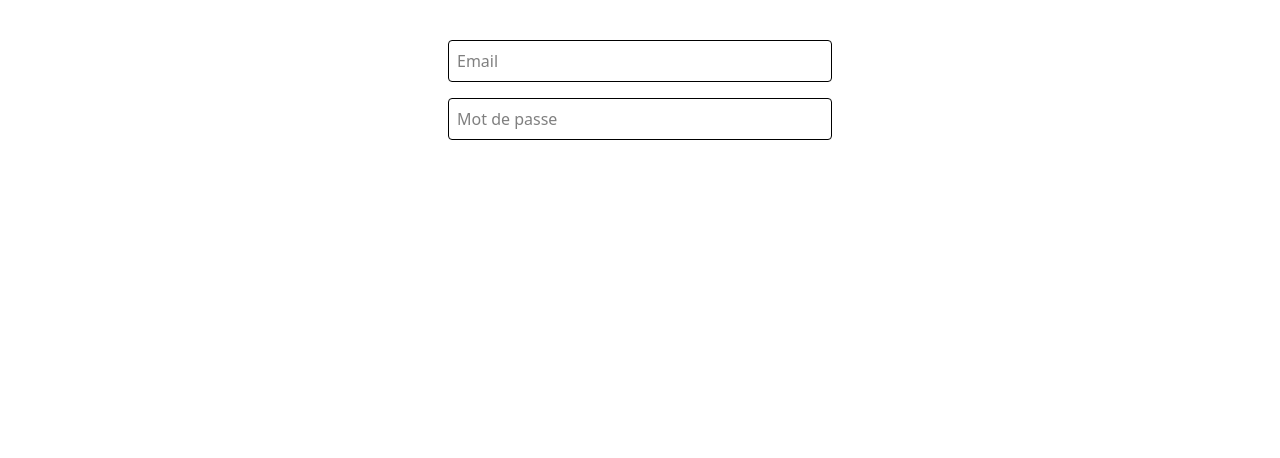
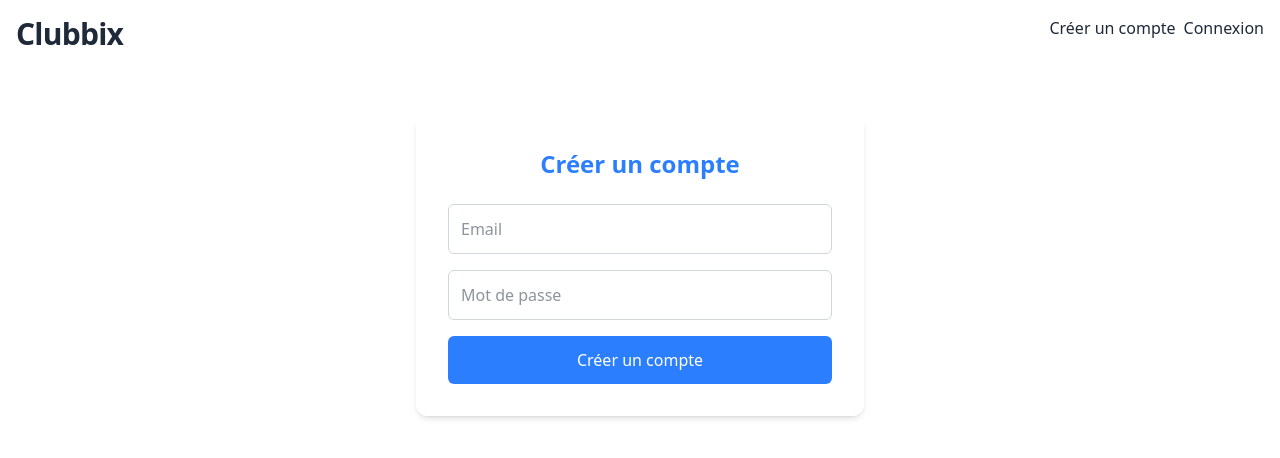
Before and after one commit to raphpay/Clubbix, a React (Vite) app: page /signup in a window 1280 px wide. Shown: the top 458 px of the page. Built offline with nearby package versions, Linux system fonts and the light colour scheme; no server answers.

Commit message:
Feature: Correct UI on Login and sign up #1

```diff
--- a/src/routes/auth/Login.tsx
+++ b/src/routes/auth/Login.tsx
@@ -1,41 +1,47 @@
-// File: src/routes/auth/Login.tsx
 import { signInWithEmailAndPassword } from "firebase/auth";
 import { useEffect, useState } from "react";
 import { useNavigate } from "react-router-dom";
+import Header from "../../components/Header";
 import { useAuth } from "../../hooks/useAuth";
 import { auth } from "../../lib/firebase";
 
 const LoginPage = () => {
+  const { user, loading } = useAuth();
+  const navigate = useNavigate();
   const [email, setEmail] = useState("");
   const [password, setPassword] = useState("");
+  const [error, setError] = useState("");
 
-  const navigate = useNavigate();
-  const { user, loading } = useAuth();
+  useEffect(() => {
+    if (!loading && user) navigate("/admin");
+  }, [user, loading]);
 
   const handleLogin = async (e: React.FormEvent) => {
     e.preventDefault();
     try {
       await signInWithEmailAndPassword(auth, email, password);
-      navigate("/admin");
-    } catch (error) {
-      alert("Erreur de connexion");
+    } catch (err) {
+      setError("Email ou mot de passe incorrect.");
     }
   };
 
-  useEffect(() => {
-    if (!loading && user) {
-      navigate("/admin");
-    }
-  }, [user, loading]);
+  return (
+    <div className="relative min-h-screen w-full overflow-hidden text-gray-800 font-sans">
+      <Header />
 
-  return (
-    <form onSubmit={handleLogin} className="max-w-sm mx-auto mt-10 space-y-4">
+      <section className="flex flex-col items-center text-center px-6 pt-12 pb-20">
+        <div className="bg-white/80 backdrop-blur-md shadow-md rounded-xl p-8 w-full max-w-md">
+          <h1 className="text-2xl font-bold text-center text-blue-500 mb-6">
+            Créer un compte
+          </h1>
+          {error && <p className="text-red-500 text-sm mb-4">{error}</p>}
+          <form onSubmit={handleLogin} className="space-y-4">
             <input
               type="email"
               placeholder="Email"
               value={email}
               onChange={(e) => setEmail(e.target.value)}
-        className="w-full p-2 border rounded"
+              className="w-full p-3 border border-gray-300 rounded-md focus:outline-none focus:ring-2 focus:ring-blue-500"
               required
             />
             <input
@@ -43,16 +49,19 @@ const LoginPage = () => {
               placeholder="Mot de passe"
               value={password}
               onChange={(e) => setPassword(e.target.value)}
-        className="w-full p-2 border rounded"
+              className="w-full p-3 border border-gray-300 rounded-md focus:outline-none focus:ring-2 focus:ring-blue-500"
               required
             />
             <button
               type="submit"
-        className="w-full bg-primary text-white py-2 rounded"
+              className="w-full bg-blue-500 text-white py-3 rounded-md font-medium hover:bg-blue-700 transition"
             >
-        Connexion
+              Se connecter
             </button>
           </form>
+        </div>
+      </section>
+    </div>
   );
 };
 
--- a/src/routes/auth/SignUp.tsx
+++ b/src/routes/auth/SignUp.tsx
@@ -1,14 +1,21 @@
-// File: src/routes/auth/SignUp.tsx
 import { createUserWithEmailAndPassword } from "firebase/auth";
 import { doc, setDoc } from "firebase/firestore";
-import { useState } from "react";
+import { useEffect, useState } from "react";
 import { useNavigate } from "react-router-dom";
+import Header from "../../components/Header";
+import { useAuth } from "../../hooks/useAuth";
 import { auth, db } from "../../lib/firebase";
 
 const SignUp = () => {
+  const { user, loading } = useAuth();
+  const navigate = useNavigate();
   const [email, setEmail] = useState("");
   const [password, setPassword] = useState("");
-  const navigate = useNavigate();
+  const [error, setError] = useState("");
+
+  useEffect(() => {
+    if (!loading && user) navigate("/admin");
+  }, [user, loading]);
 
   const handleSignUp = async (e: React.FormEvent) => {
     e.preventDefault();
@@ -20,28 +27,33 @@ const SignUp = () => {
       );
       const user = userCredential.user;
 
-      // Sauvegarde dans Firestore
       await setDoc(doc(db, "users", user.uid), {
         uid: user.uid,
         email: user.email,
         role: "admin",
         createdAt: new Date().toISOString(),
       });
-
-      navigate("/admin");
-    } catch (error) {
-      alert("Erreur lors de la création de compte");
+    } catch (err) {
+      setError("Erreur lors de la création du compte.");
     }
   };
 
   return (
-    <form onSubmit={handleSignUp} className="max-w-sm mx-auto mt-10 space-y-4">
+    <div className="relative min-h-screen w-full overflow-hidden text-gray-800 font-sans">
+      <Header />
+      <section className="flex flex-col items-center text-center px-6 pt-12 pb-20">
+        <div className="bg-white/80 backdrop-blur-md shadow-md rounded-xl p-8 w-full max-w-md">
+          <h1 className="text-2xl font-bold text-center text-blue-500 mb-6">
+            Créer un compte
+          </h1>
+          {error && <p className="text-red-500 text-sm mb-4">{error}</p>}
+          <form onSubmit={handleSignUp} className="space-y-4">
             <input
               type="email"
               placeholder="Email"
               value={email}
               onChange={(e) => setEmail(e.target.value)}
-        className="w-full p-2 border rounded"
+              className="w-full p-3 border border-gray-300 rounded-md focus:outline-none focus:ring-2 focus:ring-blue-500"
               required
             />
             <input
@@ -49,16 +61,19 @@ const SignUp = () => {
               placeholder="Mot de passe"
               value={password}
               onChange={(e) => setPassword(e.target.value)}
-        className="w-full p-2 border rounded"
+              className="w-full p-3 border border-gray-300 rounded-md focus:outline-none focus:ring-2 focus:ring-blue-500"
               required
             />
             <button
               type="submit"
-        className="w-full bg-primary text-white py-2 rounded"
+              className="w-full bg-blue-500 text-white py-3 rounded-md font-medium hover:bg-blue-700 transition"
             >
               Créer un compte
             </button>
           </form>
+        </div>
+      </section>
+    </div>
   );
 };
 
```
Lines whose indentation alone changed are shown as unchanged.
